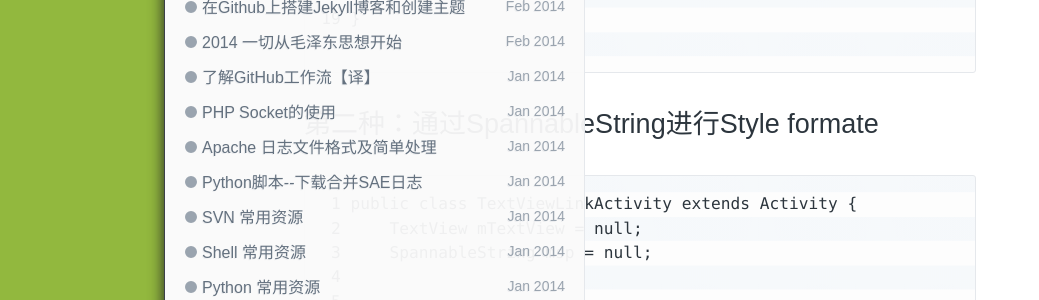
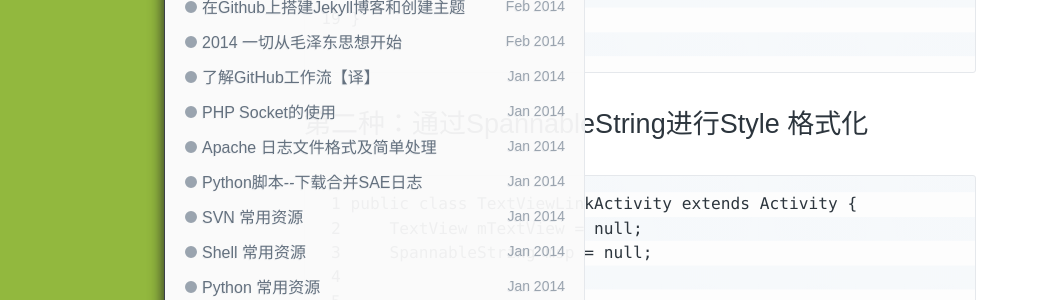
Before and after one commit to samuelhehe/samuelhehe.github.io, a Jekyll site: the page built from _posts/tech/2014-05-26-using-spannablestring-android-textview.md, in a window 1280 px wide. Shown: the part 773-1073 px from the top of the page, without its empty margins (0-1039 px from the left). Built offline with Jekyll 4.4.1, drawn with Linux system fonts in a browser that asks for light colours; comment, search, counter and statistics services are not loaded.

Commit message:
modify sitecontent

````diff
--- a/_posts/tech/2014-05-26-using-spannablestring-android-textview.md
+++ b/_posts/tech/2014-05-26-using-spannablestring-android-textview.md
@@ -33,7 +33,7 @@ description: Textview 单行显示不同Style的方法， 整理了下。
 19 }
 
 ```
-## 第二种：通过SpannableString进行Style formate
+## 第二种：通过SpannableString进行Style 格式化
 
 ```
  1 public class TextViewLinkActivity extends Activity {
````
